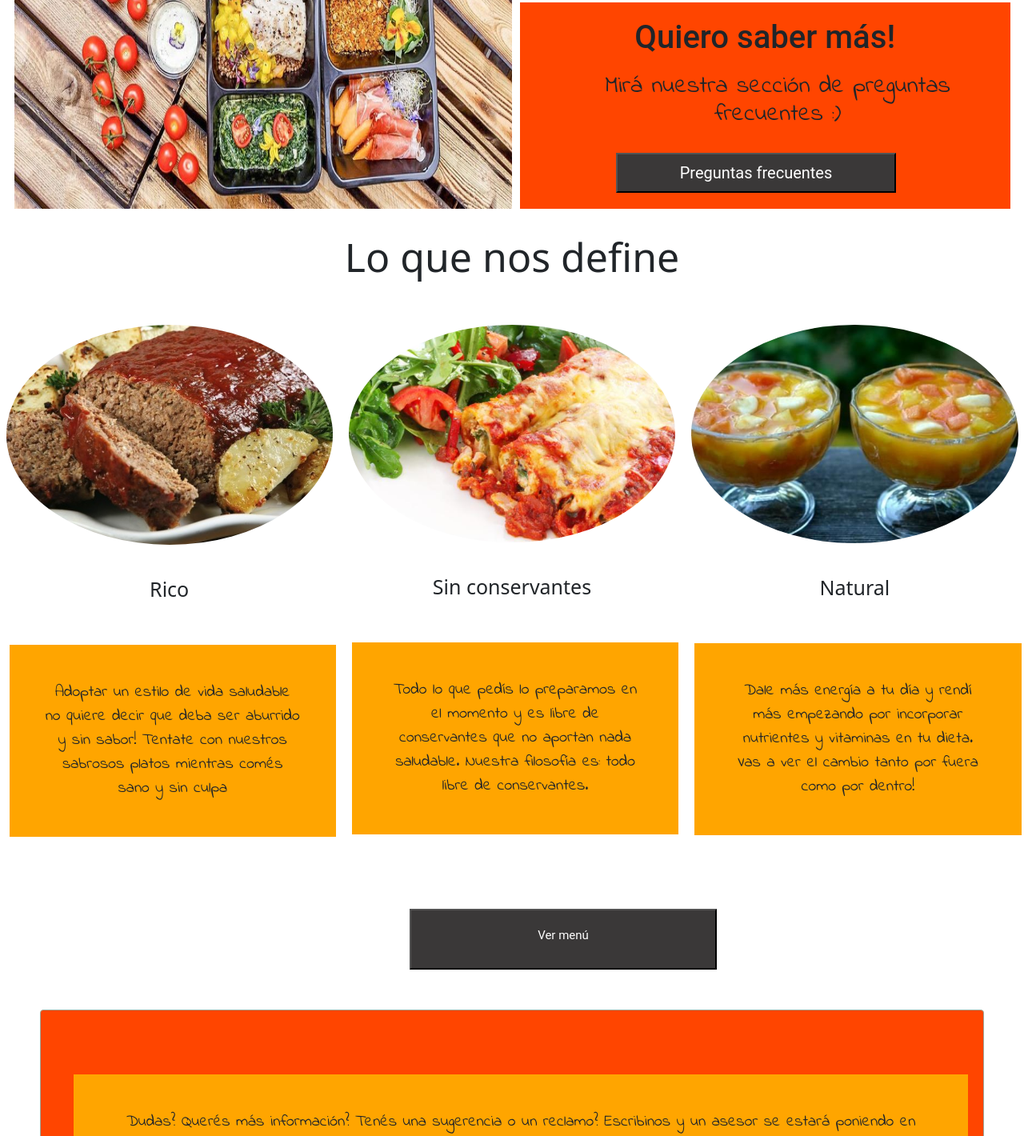
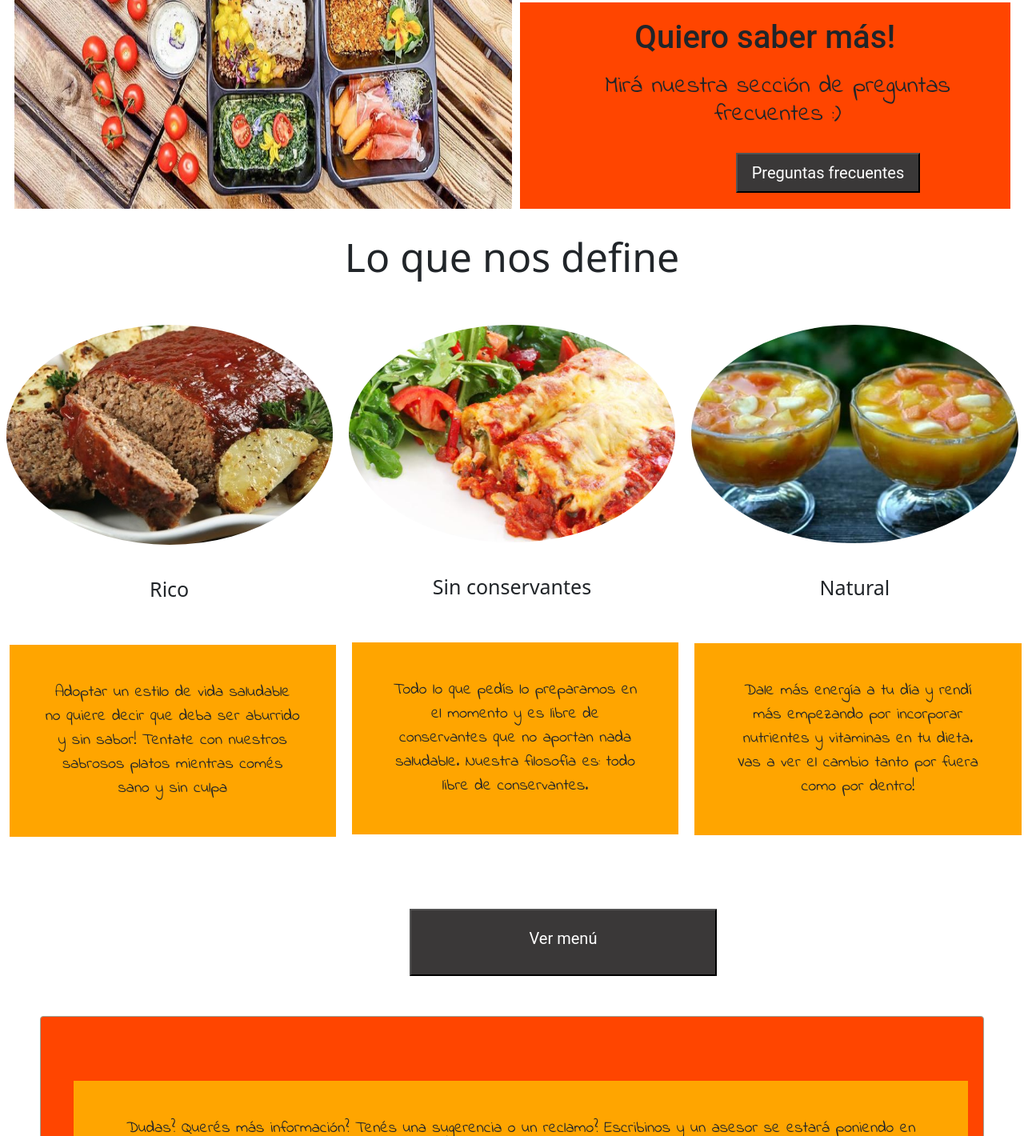
Before and after one commit to Mariana9420/coder__house__repo, a plain HTML site: page index.html in a window 1280 px wide. Shown: the part 1488-2908 px from the top of the page at 80% size. Drawn offline with Linux system fonts and the light colour scheme; a web font is replaced by a local one.

Commit message:
reduje tamaño de un botón en el index, pero todavía las medias queries no lo toman

```diff
--- a/estilos/styles.css
+++ b/estilos/styles.css
@@ -199,7 +199,7 @@ header nav a:hover{
     height: 50%;
     width: 25%;
     margin-left: 33rem;
-    font-size: 1.5rem;
+    font-size: 2rem;
     padding: 1.5rem;
 }
 
@@ -292,9 +292,9 @@ header nav a:hover{
     font-family: "Roboto";
     text-align: center;
     align-content: center;
-    width: 350px;
+    width: 230px;
     height: 50px;
-    margin-left: 10rem;
+    margin-left: 25rem;
     color: #ffffff;
     background-color: #3a3838;
 }
@@ -645,7 +645,8 @@ footer {
 
 
     #btn__link__preguntas {
-        width: 150px;
+
+        margin-left: 5rem;
     }
 
 }
```
